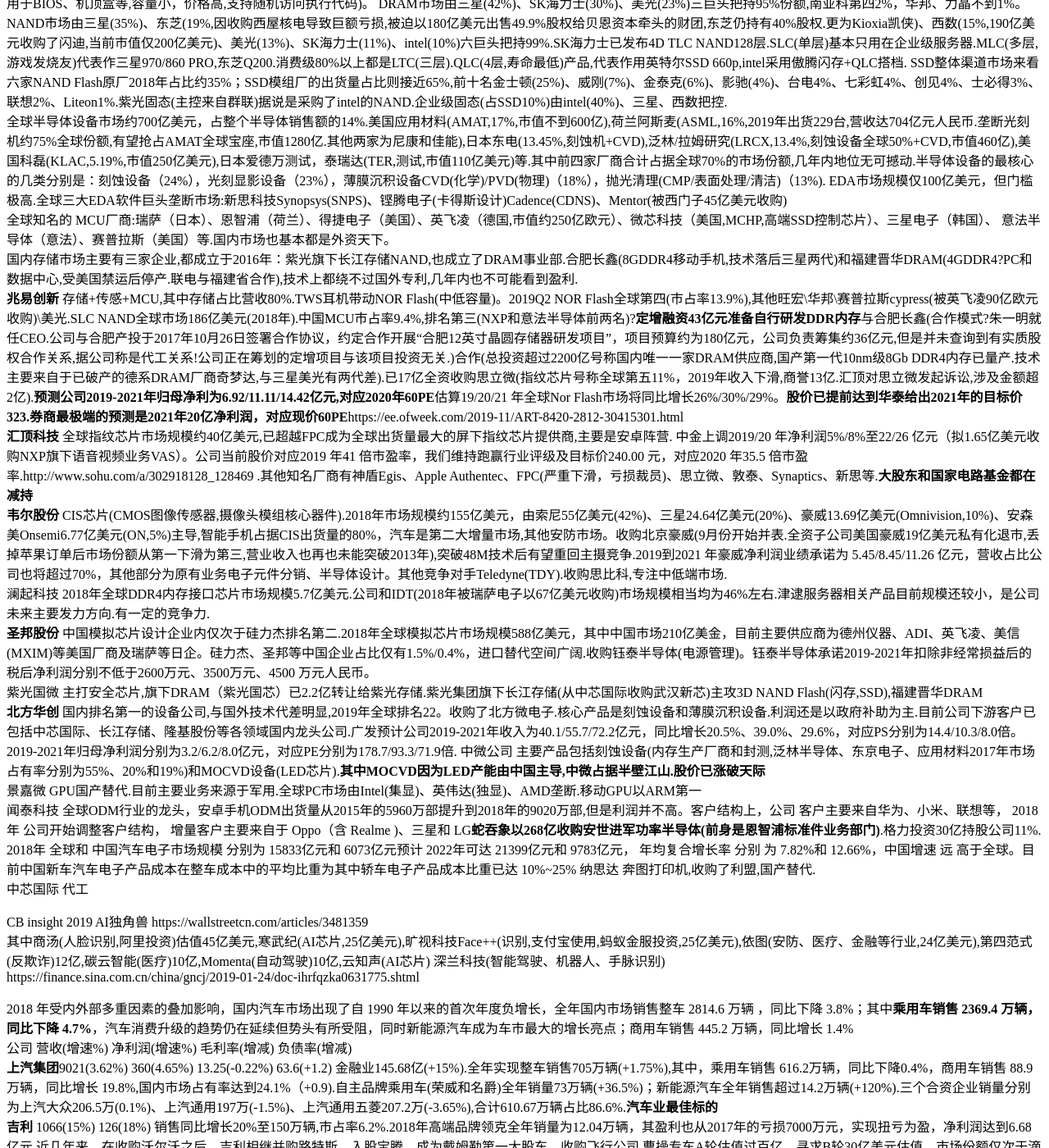
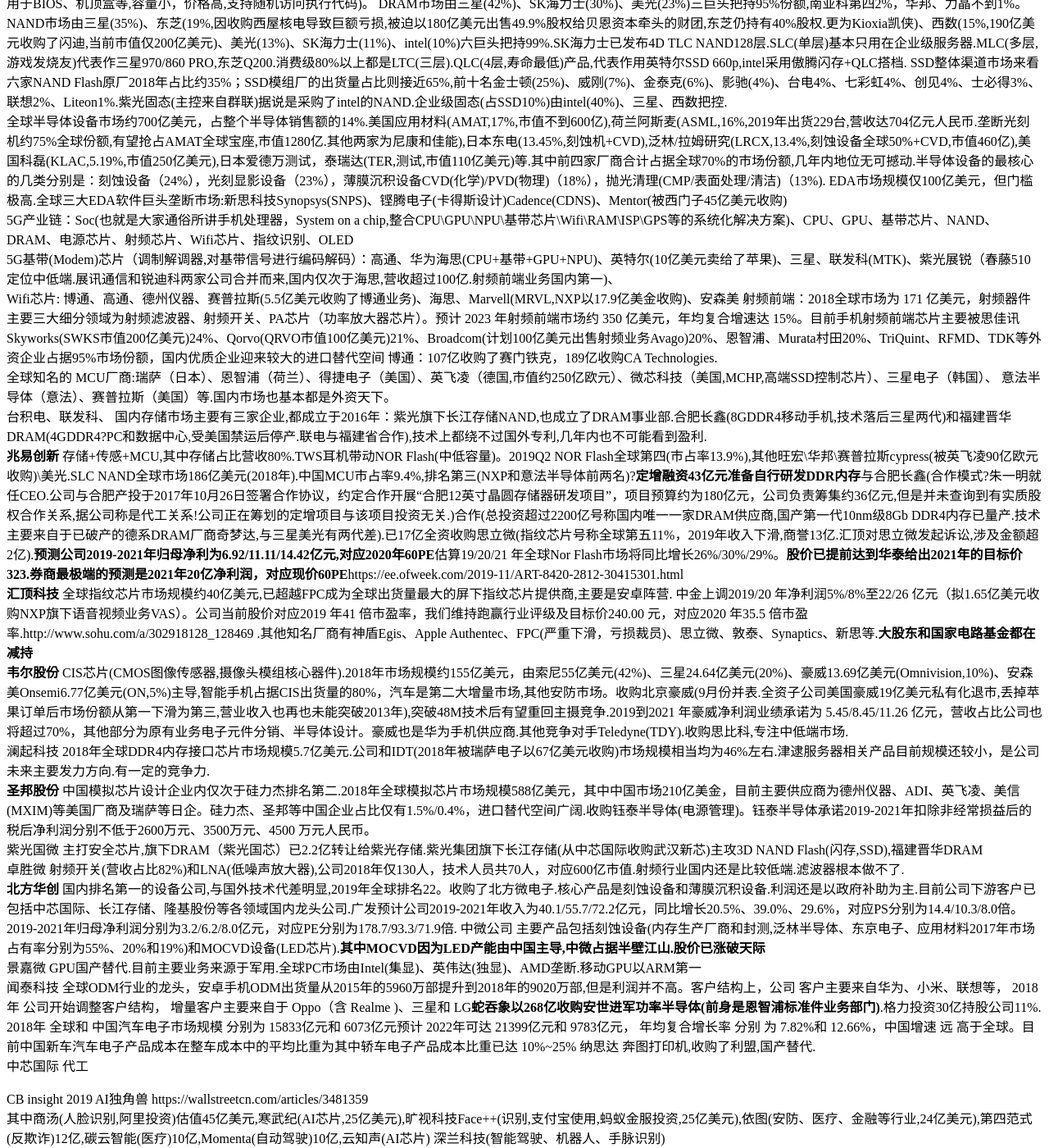
Before and after one commit to kingofhawks/kingofhawks.github.io, a Jekyll site: the page built from _posts/2020-02-08-重点上市公司2019年报汇总.md, in a window 1280 px wide and 1400 px high, scrolled down 11790 px. Shown: the whole window at 82% size. Built offline with Jekyll 4.4.1, drawn with Linux system fonts in a browser that asks for light colours; our own code applies the rules of GitHub Pages for plain Markdown files.

Commit message:
update post

```diff
--- a/_posts/2020-02-08-重点上市公司2019年报汇总.md
+++ b/_posts/2020-02-08-重点上市公司2019年报汇总.md
@@ -375,15 +375,22 @@
 SSD整体渠道市场来看六家NAND Flash原厂2018年占比约35%；SSD模组厂的出货量占比则接近65%,前十名金士顿(25%)、威刚(7%)、金泰克(6%)、影驰(4%)、台电4%、七彩虹4%、创见4%、士必得3%、联想2%、Liteon1%.紫光固态(主控来自群联)据说是采购了intel的NAND.企业级固态(占SSD10%)由intel(40%)、三星、西数把控.
 全球半导体设备市场约700亿美元，占整个半导体销售额的14%.美国应用材料(AMAT,17%,市值不到600亿),荷兰阿斯麦(ASML,16%,2019年出货229台,营收达704亿元人民币.垄断光刻机约75%全球份额,有望抢占AMAT全球宝座,市值1280亿.其他两家为尼康和佳能),日本东电(13.45%,刻蚀机+CVD),泛林/拉姆研究(LRCX,13.4%,刻蚀设备全球50%+CVD,市值460亿),美国科磊(KLAC,5.19%,市值250亿美元),日本爱德万测试，泰瑞达(TER,测试,市值110亿美元)等.其中前四家厂商合计占据全球70%的市场份额,几年内地位无可撼动.半导体设备的最核心的几类分别是：刻蚀设备（24%），光刻显影设备（23%），薄膜沉积设备CVD(化学)/PVD(物理)（18%），抛光清理(CMP/表面处理/清洁)（13%).
 EDA市场规模仅100亿美元，但门槛极高.全球三大EDA软件巨头垄断市场:新思科技Synopsys(SNPS)、铿腾电子(卡得斯设计)Cadence(CDNS)、Mentor(被西门子45亿美元收购)
+5G产业链：Soc(也就是大家通俗所讲手机处理器，System on a chip,整合CPU\GPU\NPU\基带芯片\Wifi\RAM\ISP\GPS等的系统化解决方案)、CPU、GPU、基带芯片、NAND、DRAM、电源芯片、射频芯片、Wifi芯片、指纹识别、OLED
+5G基带(Modem)芯片（调制解调器,对基带信号进行编码解码）：高通、华为海思(CPU+基带+GPU+NPU)、英特尔(10亿美元卖给了苹果)、三星、联发科(MTK)、紫光展锐（春藤510定位中低端.展讯通信和锐迪科两家公司合并而来,国内仅次于海思,营收超过100亿.射频前端业务国内第一)、
+Wifi芯片: 博通、高通、德州仪器、赛普拉斯(5.5亿美元收购了博通业务)、海思、Marvell(MRVL,NXP以17.9亿美金收购)、安森美
+射频前端：2018全球市场为 171 亿美元，射频器件主要三大细分领域为射频滤波器、射频开关、PA芯片（功率放大器芯片）。预计 2023 年射频前端市场约 350 亿美元，年均复合增速达 15%。目前手机射频前端芯片主要被思佳讯Skyworks(SWKS市值200亿美元)24%、Qorvo(QRVO市值100亿美元)21%、Broadcom(计划100亿美元出售射频业务Avago)20%、恩智浦、Murata村田20%、TriQuint、RFMD、TDK等外资企业占据95%市场份额，国内优质企业迎来较大的进口替代空间
+博通：107亿收购了赛门铁克，189亿收购CA Technologies.
 全球知名的 MCU厂商:瑞萨（日本）、恩智浦（荷兰）、得捷电子（美国）、英飞凌（德国,市值约250亿欧元）、微芯科技（美国,MCHP,高端SSD控制芯片）、三星电子（韩国）、
 意法半导体（意法）、赛普拉斯（美国）等.国内市场也基本都是外资天下。
+台积电、联发科、
 国内存储市场主要有三家企业,都成立于2016年：紫光旗下长江存储NAND,也成立了DRAM事业部.合肥长鑫(8GDDR4移动手机,技术落后三星两代)和福建晋华DRAM(4GDDR4?PC和数据中心,受美国禁运后停产.联电与福建省合作),技术上都绕不过国外专利,几年内也不可能看到盈利.
 **兆易创新**  存储+传感+MCU,其中存储占比营收80%.TWS耳机带动NOR Flash(中低容量)。2019Q2 NOR Flash全球第四(市占率13.9%),其他旺宏\华邦\赛普拉斯cypress(被英飞凌90亿欧元收购)\美光.SLC NAND全球市场186亿美元(2018年).中国MCU市占率9.4%,排名第三(NXP和意法半导体前两名)?**定增融资43亿元准备自行研发DDR内存**与合肥长鑫(合作模式?朱一明就任CEO.公司与合肥产投于2017年10月26日签署合作协议，约定合作开展“合肥12英寸晶圆存储器研发项目”，项目预算约为180亿元，公司负责筹集约36亿元,但是并未查询到有实质股权合作关系,据公司称是代工关系!公司正在筹划的定增项目与该项目投资无关.)合作(总投资超过2200亿号称国内唯一一家DRAM供应商,国产第一代10nm级8Gb DDR4内存已量产.技术主要来自于已破产的德系DRAM厂商奇梦达,与三星美光有两代差).已17亿全资收购思立微(指纹芯片号称全球第五11%，2019年收入下滑,商誉13亿.汇顶对思立微发起诉讼,涉及金额超2亿).**预测公司2019-2021年归母净利为6.92/11.11/14.42亿元,对应2020年60PE**估算19/20/21 年全球Nor Flash市场将同比增长26%/30%/29%。**股价已提前达到华泰给出2021年的目标价323.券商最极端的预测是2021年20亿净利润，对应现价60PE**https://ee.ofweek.com/2019-11/ART-8420-2812-30415301.html
 **汇顶科技** 全球指纹芯片市场规模约40亿美元,已超越FPC成为全球出货量最大的屏下指纹芯片提供商,主要是安卓阵营.   中金上调2019/20 年净利润5%/8%至22/26 亿元（拟1.65亿美元收购NXP旗下语音视频业务VAS）。公司当前股价对应2019 年41 倍市盈率，我们维持跑赢行业评级及目标价240.00 元，对应2020 年35.5 倍市盈率.http://www.sohu.com/a/302918128_128469 .其他知名厂商有神盾Egis、Apple Authentec、FPC(严重下滑，亏损裁员)、思立微、敦泰、Synaptics、新思等.**大股东和国家电路基金都在减持**
-**韦尔股份** CIS芯片(CMOS图像传感器,摄像头模组核心器件).2018年市场规模约155亿美元，由索尼55亿美元(42%)、三星24.64亿美元(20%)、豪威13.69亿美元(Omnivision,10%)、安森美Onsemi6.77亿美元(ON,5%)主导,智能手机占据CIS出货量的80%，汽车是第二大增量市场,其他安防市场。收购北京豪威(9月份开始并表.全资子公司美国豪威19亿美元私有化退市,丢掉苹果订单后市场份额从第一下滑为第三,营业收入也再也未能突破2013年),突破48M技术后有望重回主摄竞争.2019到2021 年豪威净利润业绩承诺为 5.45/8.45/11.26 亿元，营收占比公司也将超过70%，其他部分为原有业务电子元件分销、半导体设计。其他竞争对手Teledyne(TDY).收购思比科,专注中低端市场.
+**韦尔股份** CIS芯片(CMOS图像传感器,摄像头模组核心器件).2018年市场规模约155亿美元，由索尼55亿美元(42%)、三星24.64亿美元(20%)、豪威13.69亿美元(Omnivision,10%)、安森美Onsemi6.77亿美元(ON,5%)主导,智能手机占据CIS出货量的80%，汽车是第二大增量市场,其他安防市场。收购北京豪威(9月份并表.全资子公司美国豪威19亿美元私有化退市,丢掉苹果订单后市场份额从第一下滑为第三,营业收入也再也未能突破2013年),突破48M技术后有望重回主摄竞争.2019到2021 年豪威净利润业绩承诺为 5.45/8.45/11.26 亿元，营收占比公司也将超过70%，其他部分为原有业务电子元件分销、半导体设计。豪威也是华为手机供应商.其他竞争对手Teledyne(TDY).收购思比科,专注中低端市场.
 澜起科技  2018年全球DDR4内存接口芯片市场规模5.7亿美元.公司和IDT(2018年被瑞萨电子以67亿美元收购)市场规模相当均为46%左右.津逮服务器相关产品目前规模还较小，是公司未来主要发力方向.有一定的竞争力.
 **圣邦股份** 中国模拟芯片设计企业内仅次于硅力杰排名第二.2018年全球模拟芯片市场规模588亿美元，其中中国市场210亿美金，目前主要供应商为德州仪器、ADI、英飞凌、美信(MXIM)等美国厂商及瑞萨等日企。硅力杰、圣邦等中国企业占比仅有1.5%/0.4%，进口替代空间广阔.收购钰泰半导体(电源管理)。钰泰半导体承诺2019-2021年扣除非经常损益后的税后净利润分别不低于2600万元、3500万元、4500 万元人民币。
 紫光国微  主打安全芯片,旗下DRAM（紫光国芯）已2.2亿转让给紫光存储.紫光集团旗下长江存储(从中芯国际收购武汉新芯)主攻3D NAND Flash(闪存,SSD),福建晋华DRAM
+卓胜微   射频开关(营收占比82%)和LNA(低噪声放大器),公司2018年仅130人，技术人员共70人，对应600亿市值.射频行业国内还是比较低端.滤波器根本做不了.
 **北方华创**  国内排名第一的设备公司,与国外技术代差明显,2019年全球排名22。收购了北方微电子.核心产品是刻蚀设备和薄膜沉积设备.利润还是以政府补助为主.目前公司下游客户已包括中芯国际、长江存储、隆基股份等各领域国内龙头公司.广发预计公司2019-2021年收入为40.1/55.7/72.2亿元，同比增长20.5%、39.0%、29.6%，对应PS分别为14.4/10.3/8.0倍。2019-2021年归母净利润分别为3.2/6.2/8.0亿元，对应PE分别为178.7/93.3/71.9倍.
 中微公司  主要产品包括刻蚀设备(内存生产厂商和封测,泛林半导体、东京电子、应用材料2017年市场占有率分别为55%、20%和19%)和MOCVD设备(LED芯片).**其中MOCVD因为LED产能由中国主导,中微占据半壁江山.股价已涨破天际**
 景嘉微  GPU国产替代.目前主要业务来源于军用.全球PC市场由Intel(集显)、英伟达(独显)、AMD垄断.移动GPU以ARM第一
```
